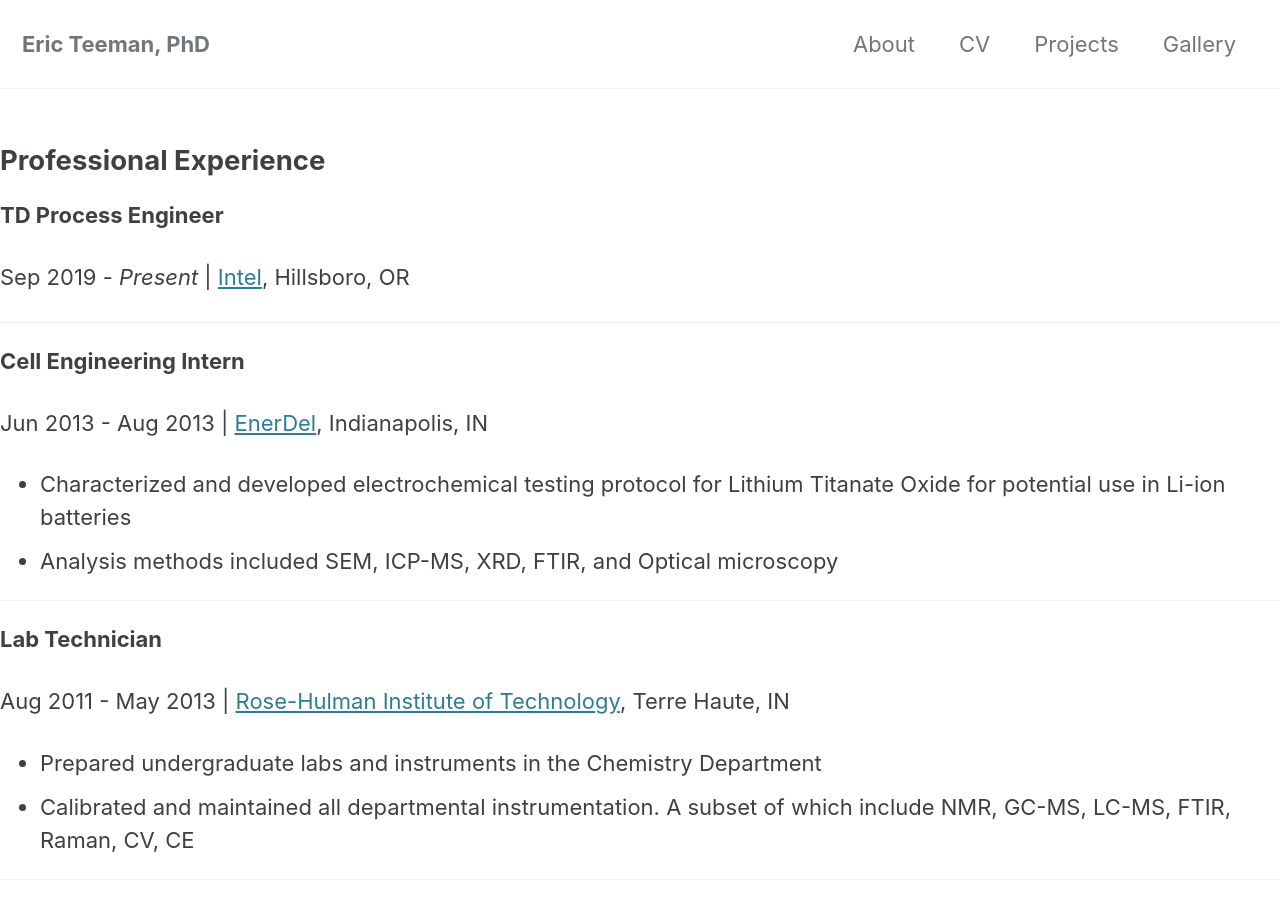
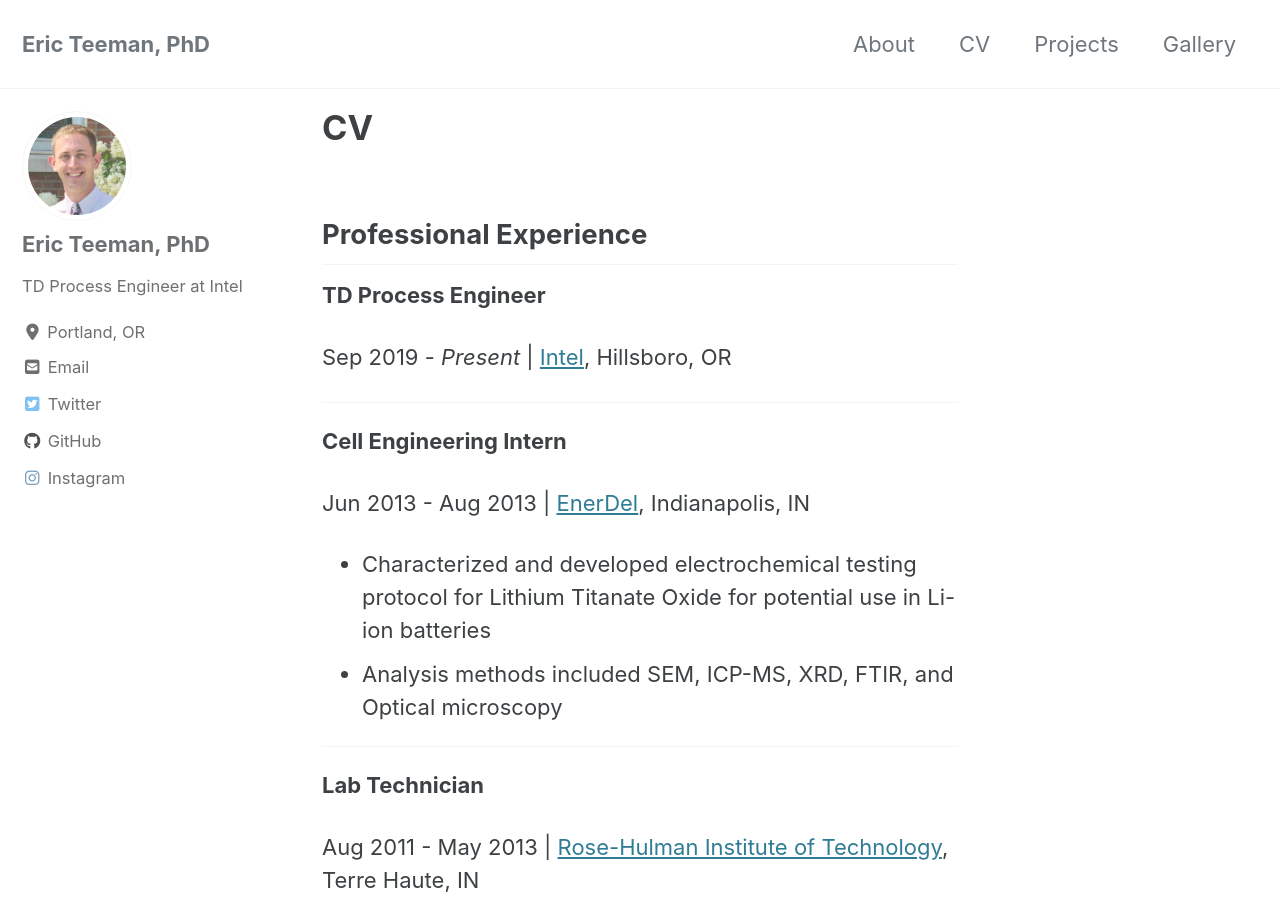
Before and after one commit to ericteeman/ericteeman.github.io, a Jekyll site: the page built from _pages/cv.md, in a window 1280 px wide and 900 px high. Built offline with Jekyll 4.4.1, drawn with Linux system fonts in a browser that asks for light colours; cached includes are drawn as plain includes; nearby versions of some CDN libraries; part of the change alters nothing that is shown.

Commit message:
Update cv.md

```diff
--- a/_pages/cv.md
+++ b/_pages/cv.md
@@ -1,7 +1,8 @@
 ---
-layout: default
-title: Eric Teeman, PhD
-description: TD Process Engineer at Intel
+title: "CV"
+layout: single
+permalink: /cv/
+author_profile: true
 ---
 
 ## Professional Experience
```
